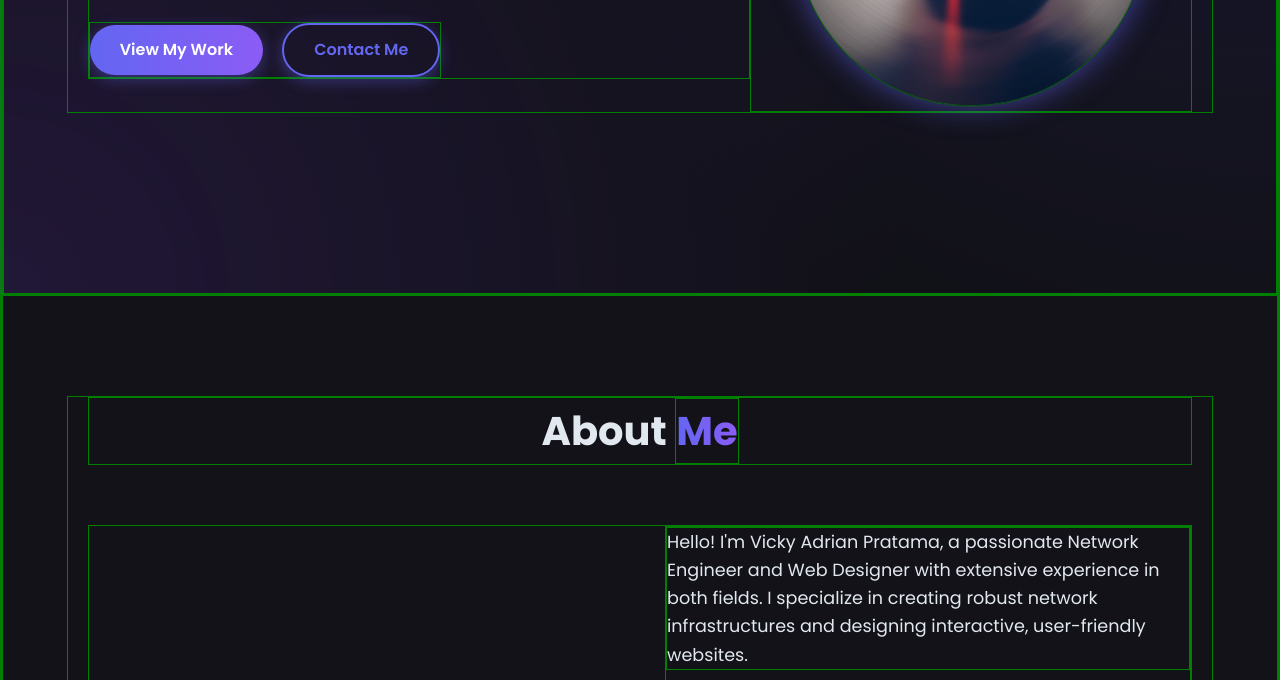
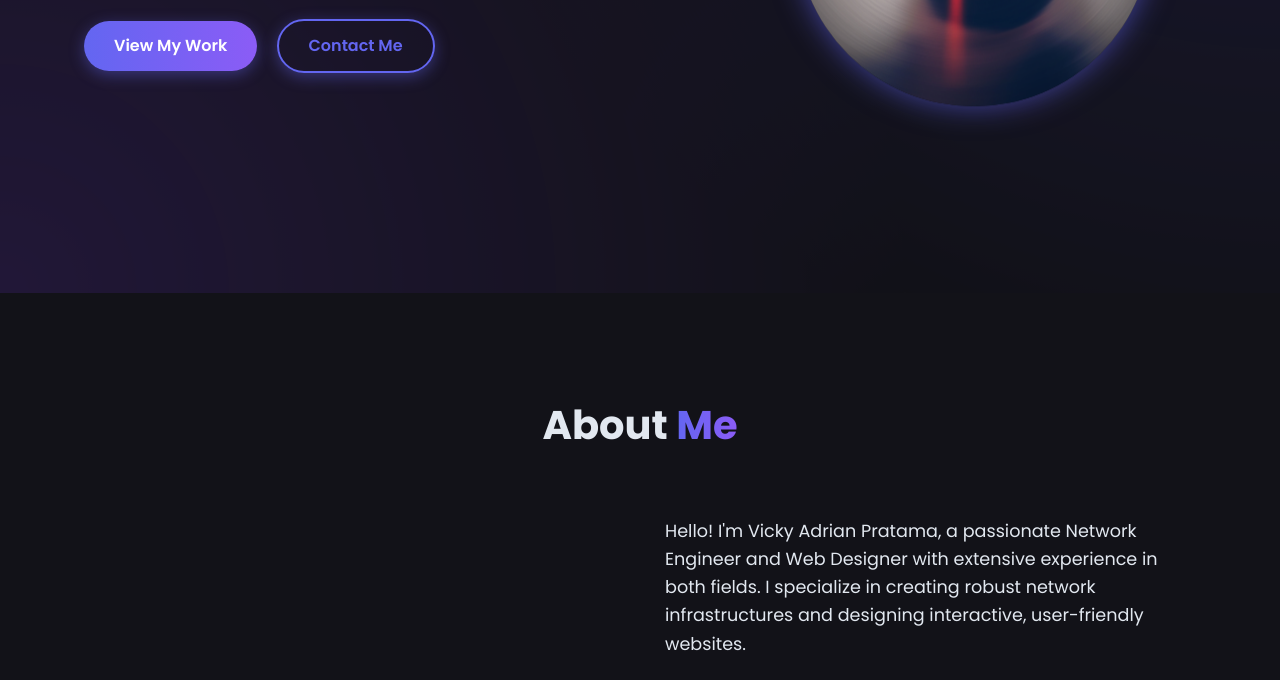
Before and after one commit to vickyadrian/portofolio-vickyadrian, a plain HTML site: page index.html in a window 1280 px wide. Shown: the part 507-1187 px from the top of the page. Drawn offline with Linux system fonts and the light colour scheme.

Commit message:
Update style.css

```diff
--- a/assets/css/style.css
+++ b/assets/css/style.css
@@ -16,7 +16,6 @@
     box-sizing: border-box;
     font-family: 'Poppins', 'Segoe UI', Tahoma, Geneva, Verdana, sans-serif;
     scroll-behavior: smooth;
-    border: 0.5px solid green;
 }
 
 body {
```
